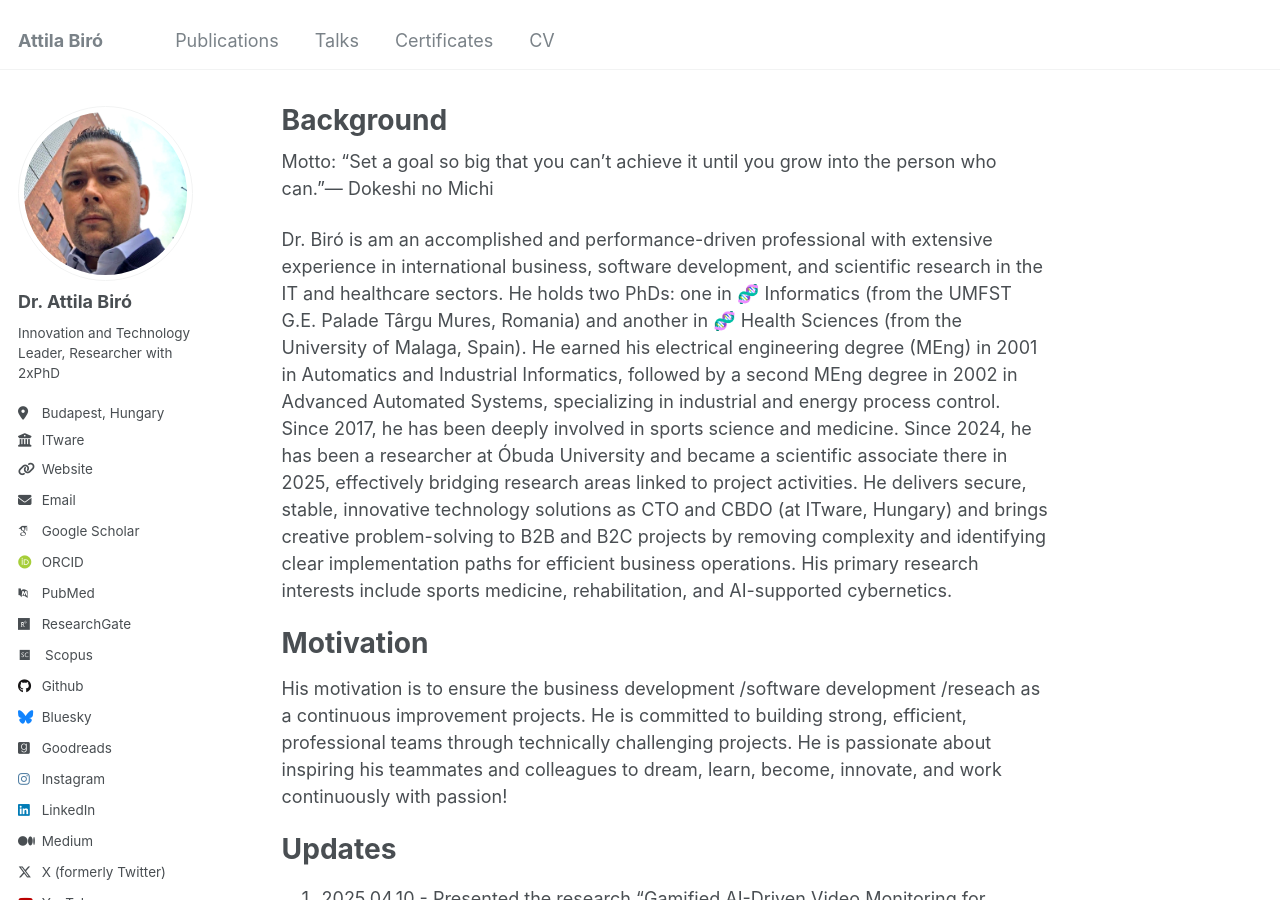
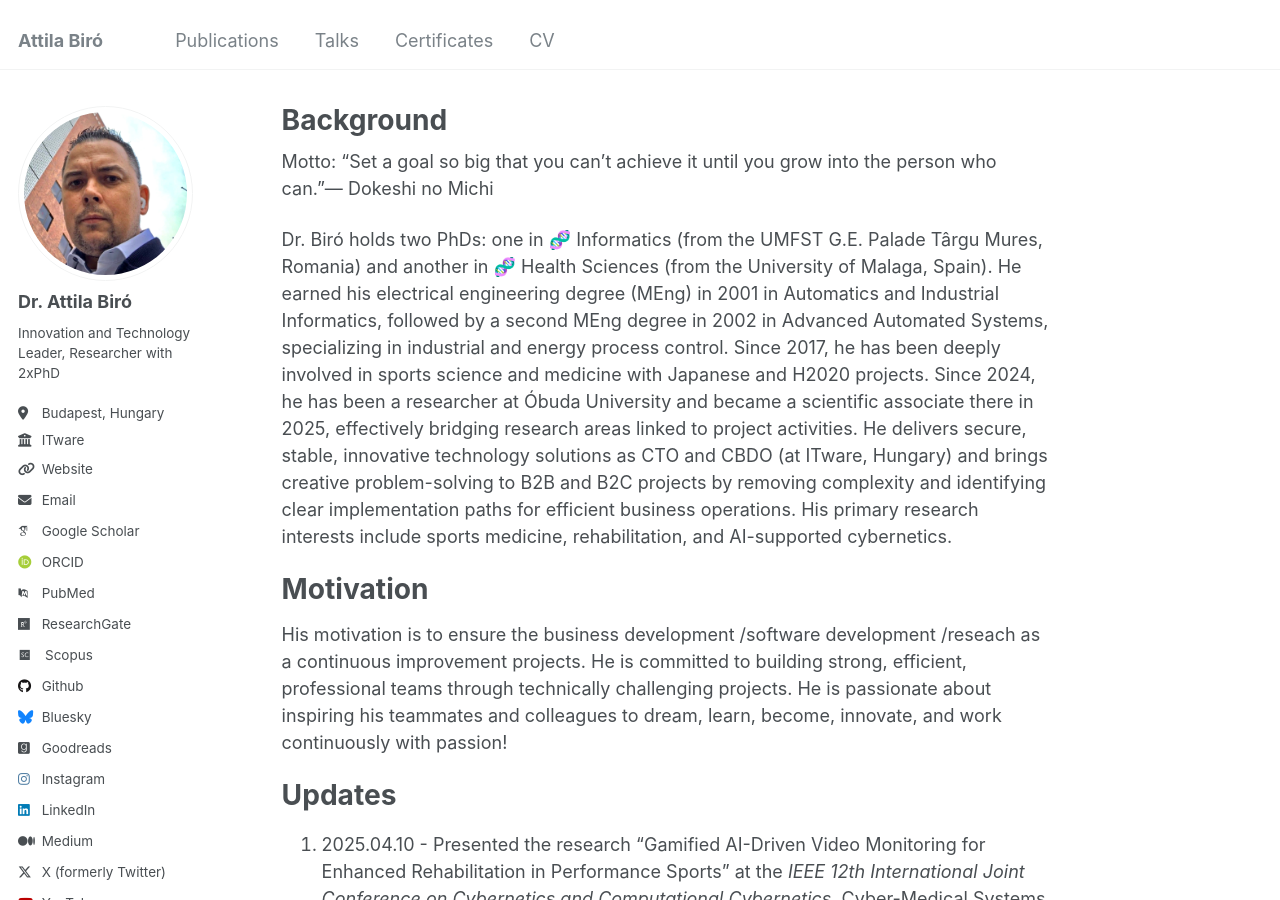
Before and after one commit to biroka/biroka.github.io, a Jekyll site: the page built from _pages/about.md, in a window 1280 px wide and 900 px high. Built offline with Jekyll 4.4.1, drawn with Linux system fonts in a browser that asks for light colours; some web fonts are replaced.

Commit message:
Update about.md

```diff
--- a/_pages/about.md
+++ b/_pages/about.md
@@ -9,7 +9,7 @@ redirect_from:
 
 Motto: "Set a goal so big that you can't achieve it until you grow into the person who can."—  Dokeshi no Michi
 
-Dr. Biró is am an accomplished and performance-driven professional with extensive experience in international business, software development, and scientific research in the IT and healthcare sectors. He holds two PhDs: one in 🧬 Informatics (from the UMFST G.E. Palade Târgu Mures, Romania) and another in 🧬 Health Sciences (from the University of Malaga, Spain). He earned his electrical engineering degree (MEng) in 2001 in Automatics and Industrial Informatics, followed by a second MEng degree in 2002 in Advanced Automated Systems, specializing in industrial and energy process control. Since 2017, he has been deeply involved in sports science and medicine. Since 2024, he has been a researcher at Óbuda University and became a scientific associate there in 2025, effectively bridging research areas linked to project activities. He delivers secure, stable, innovative technology solutions as CTO and CBDO (at ITware, Hungary) and brings creative problem-solving to B2B and B2C projects by removing complexity and identifying clear implementation paths for efficient business operations. His primary research interests include sports medicine, rehabilitation, and AI-supported cybernetics.
+Dr. Biró holds two PhDs: one in 🧬 Informatics (from the UMFST G.E. Palade Târgu Mures, Romania) and another in 🧬 Health Sciences (from the University of Malaga, Spain). He earned his electrical engineering degree (MEng) in 2001 in Automatics and Industrial Informatics, followed by a second MEng degree in 2002 in Advanced Automated Systems, specializing in industrial and energy process control. Since 2017, he has been deeply involved in sports science and medicine with Japanese and H2020 projects. Since 2024, he has been a researcher at Óbuda University and became a scientific associate there in 2025, effectively bridging research areas linked to project activities. He delivers secure, stable, innovative technology solutions as CTO and CBDO (at ITware, Hungary) and brings creative problem-solving to B2B and B2C projects by removing complexity and identifying clear implementation paths for efficient business operations. His primary research interests include sports medicine, rehabilitation, and AI-supported cybernetics.
 
 Motivation
 ======
```
